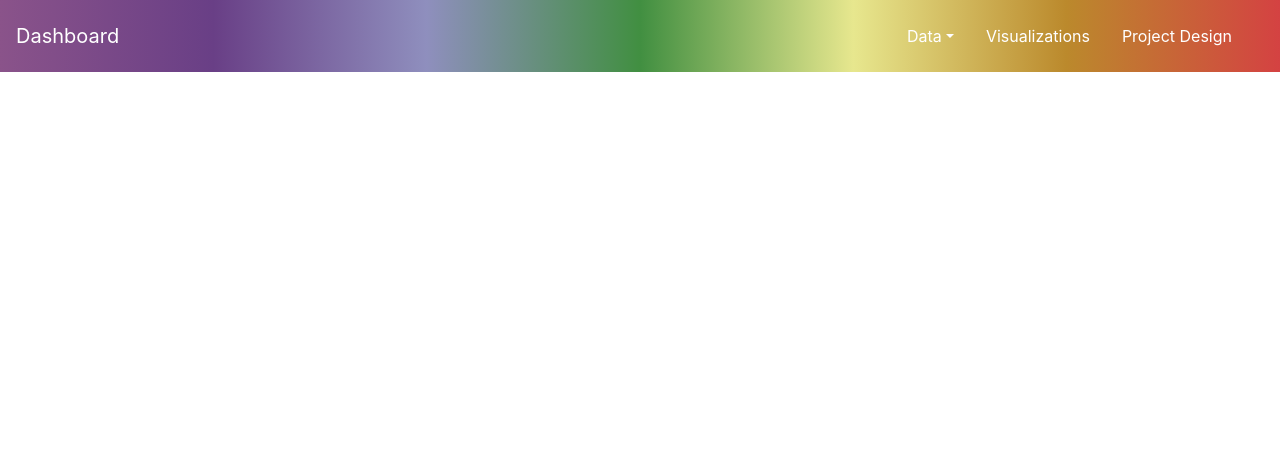
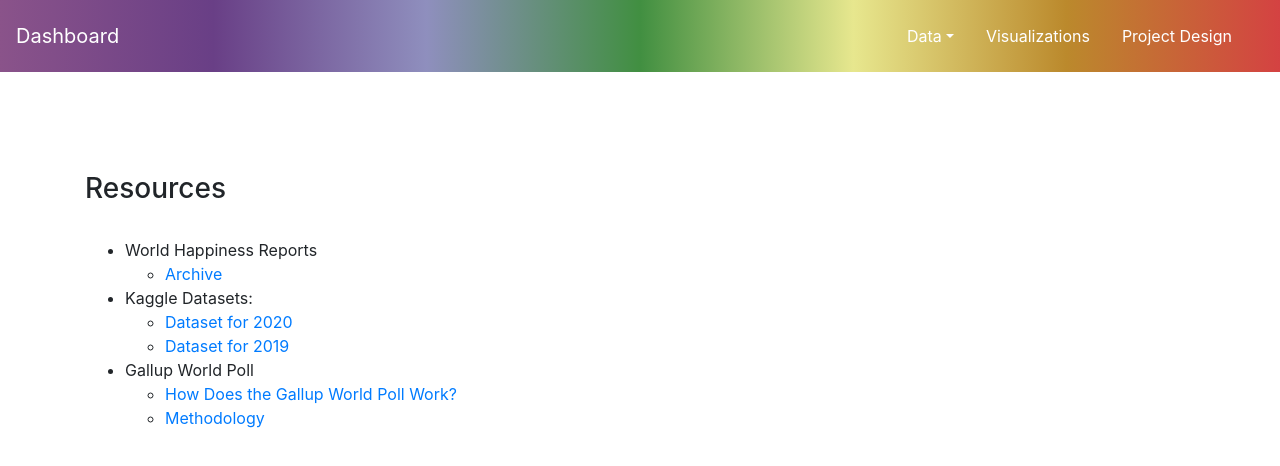
Before and after one commit to isdicely/Project2_World_Happpiness, a plain HTML site: page design/resources.html in a window 1280 px wide. Drawn offline with nearby package versions, Linux system fonts and the light colour scheme.

Commit message:
Added dataset resources

```diff
--- a/design/resources.html
+++ b/design/resources.html
@@ -45,9 +45,44 @@
 
     <div>
         <div class="container">
+            <!-- Unordered list of resources for the dataset -->
             <div class="row">
-                <div class="col-md-12 text-center intro-section">
-                    <!-- removed picture -->
+                <div class="col-md-12 intro-section">
+                    <h3>Resources</h3>
+                    <br>
+                    <ul>
+                        <li>
+                            World Happiness Reports
+                            <ul>
+                                <li>
+                                    <a href="https://worldhappiness.report/archive/">Archive</a>
+                                </li>
+                            </ul>
+                        </li>
+                        <li>
+                            Kaggle Datasets:
+                            <ul>
+                                <li><a
+                                        href="https://www.kaggle.com/mathurinache/world-happiness-report-20152021?select=2021.csv">Dataset
+                                        for 2020</a></li>
+                                <li><a
+                                        href="https://www.kaggle.com/mathurinache/world-happiness-report-20152021?select=2020.csv">Dataset
+                                        for 2019</a></li>
+                            </ul>
+                        </li>
+                        <li>
+                            Gallup World Poll
+                            <ul>
+                                <li>
+                                    <a href="https://www.gallup.com/178667/gallup-world-poll-work.aspx">How Does the
+                                        Gallup World Poll Work?</a>
+                                </li>
+                                <li>
+                                    <a href="https://www.oecd.org/sdd/43017172.pdf">Methodology</a>
+                                </li>
+                            </ul>
+
+                    </ul>
                 </div>
             </div>
         </div>
```
